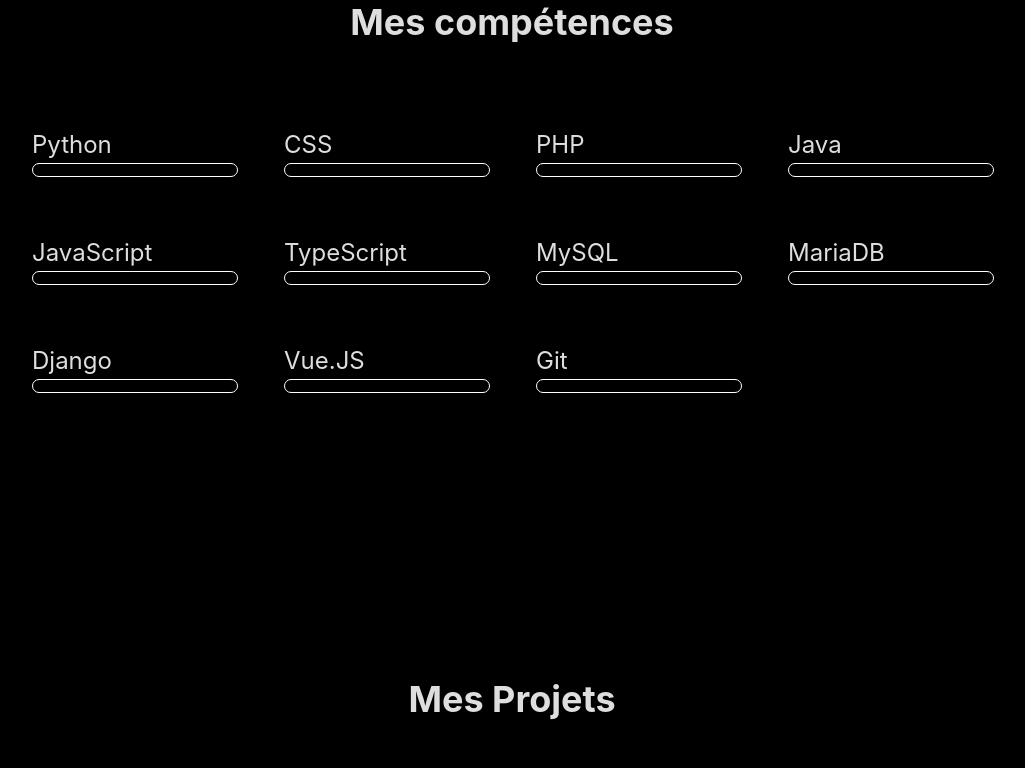
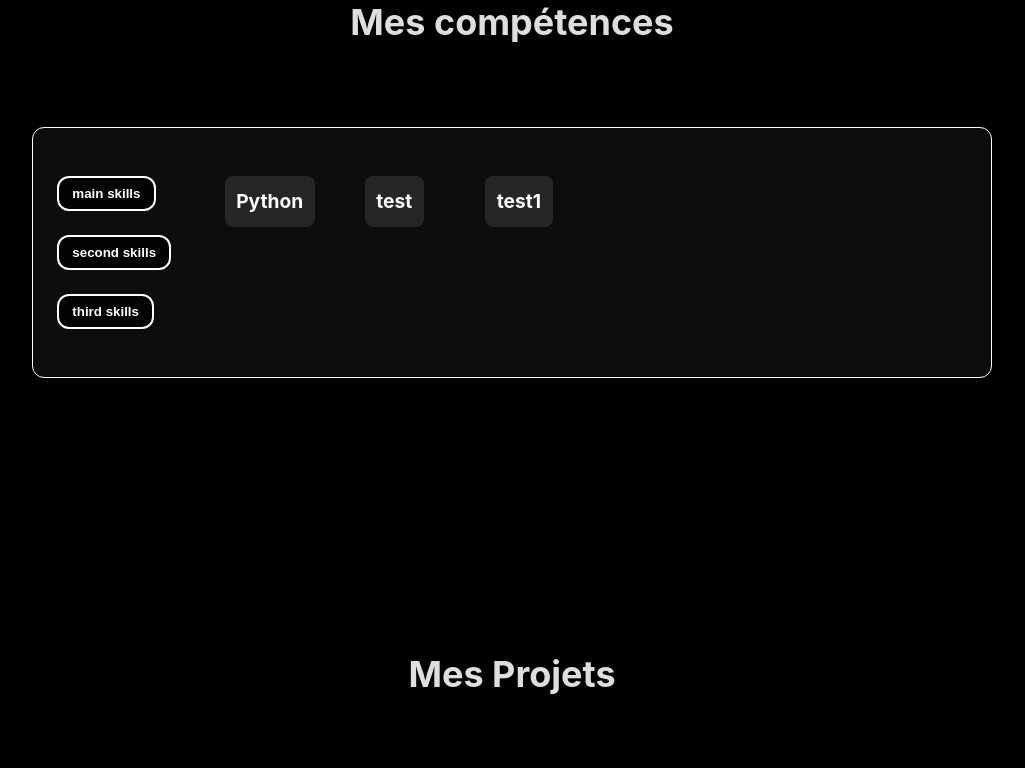
Before and after one commit to Orabis/portfolio, a website built with Vite: page index.html in a window 1280 px wide. Shown: the part 1480-2248 px from the top of the page, without its empty margins (128-1153 px from the left). Built offline with nearby package versions, Linux system fonts and the light colour scheme.

Commit message:
rework all skills, need css adjustement

```diff
--- a/index.html
+++ b/index.html
@@ -63,74 +63,25 @@
   </div>
     <section class="skills-container" id="compétences">
       <h2 class="center">Mes compétences</h2>
-      <div class="container">
-        <div class="skills">
-          <div>
-            <p>Python</p>
-            <div class="progress-container">
-              <div class="progressbar" data-value="60"></div>
-            </div>
-          </div>
-          <div>
-            <p>CSS</p>
-            <div class="progress-container">
-              <div class="progressbar" data-value="40"></div>
-            </div>
-          </div>
-          <div>
-            <p>PHP</p>
-            <div class="progress-container">
-              <div class="progressbar" data-value="40"></div>
-            </div>
-          </div>
-          <div>
-            <p>Java</p>
-            <div class="progress-container">
-              <div class="progressbar" data-value="20"></div>
-            </div>
-          </div>
-          <div>
-            <p>JavaScript</p>
-            <div class="progress-container">
-              <div class="progressbar" data-value="30"></div>
-            </div>
-          </div>
-          <div>
-            <p>TypeScript</p>
-            <div class="progress-container">
-              <div class="progressbar" data-value="20"></div>
-            </div>
-          </div>
-            <div>
-              <p>MySQL</p>
-              <div class="progress-container">
-                <div class="progressbar" data-value="50"></div>
-              </div>
-            </div>
-            <div>
-              <p>MariaDB</p>
-              <div class="progress-container">
-                <div class="progressbar" data-value="50"></div>
-              </div>
-            </div>
-          <div>
-            <p>Django</p>
-            <div class="progress-container">
-              <div class="progressbar" data-value="70"></div>
-            </div>
-          </div>
-          <div>
-            <p>Vue.JS</p>
-            <div class="progress-container">
-              <div class="progressbar" data-value="45"></div>
-            </div>
-          </div>
-          <div>
-            <p>Git</p>
-            <div class="progress-container">
-              <div class="progressbar" data-value="65"></div>
-            </div>
-          </div>
+      <div class="comp-main-container">
+        <div class="category-skills">
+          <button type="button" id="main-button" value="on">main skills</button>
+          <button type="button" id="second-button" value="off">second skills</button>
+          <button type="button" id="third-button" value="off">third skills</button>
+        </div>
+        <div id="main-skills-list" class="skills-lists" style="display:grid">
+          <p>Python</p>
+          <p>test</p>
+          <p>test1</p>
+        </div>
+        <div id="second-skills-list" class="skills-lists" style="display:none">
+          <p>JavaScript</p>
+          <p>test</p>
+          <p>test1</p>
+        </div>
+        <div id="third-skills-list" class="skills-lists" style="display:none">
+          <p>test</p>
+          <p>test2</p>
         </div>
       </div>
     </section>
--- a/src/main.ts
+++ b/src/main.ts
@@ -2,8 +2,8 @@
 
 document.addEventListener('DOMContentLoaded', () => {
     setTimeout(() => {
-        const welcome = document.querySelector('.welcome') as HTMLElement;
-        const mainContent = document.getElementById('contents') as HTMLElement;
+        const welcome = document.querySelector('.welcome') as HTMLElement | null;
+        const mainContent = document.getElementById('contents') as HTMLElement | null;
         const body = document.body;
 
         if (welcome && mainContent) {
@@ -17,11 +17,33 @@
             }, 2000);
         }
     }, 1000);
-});
-window.onload = () => {
+
+        const mainButton = document.getElementById("main-button") as HTMLButtonElement | null;
+        const secondButton = document.getElementById("second-button") as HTMLButtonElement | null;
+        const thirdButton = document.getElementById("third-button") as HTMLButtonElement | null;
+
+        const mainSkills = document.getElementById("main-skills-list") as HTMLDivElement | null;
+        const secondSkills = document.getElementById("second-skills-list") as HTMLDivElement | null;
+        const thirdSkills = document.getElementById("third-skills-list") as HTMLDivElement | null;
+
+        if (mainButton && secondButton && thirdButton && mainSkills && secondSkills && thirdSkills) {
+            function showSkills(selected: HTMLElement, toHide1: HTMLElement, toHide2: HTMLElement) {
+                selected.style.display = 'grid';
+                toHide1.style.display = 'none';
+                toHide2.style.display = 'none';
+            }
+            mainButton.addEventListener('click', () => showSkills(mainSkills, secondSkills, thirdSkills));
+            secondButton.addEventListener('click', () => showSkills(secondSkills, mainSkills, thirdSkills));
+            thirdButton.addEventListener('click', () => showSkills(thirdSkills, mainSkills, secondSkills));
+        } else {
+            console.error("Un ou plusieurs éléments du DOM ne sont pas chargés correctement.");
+        }
+    });
+
+    window.onload = () => {
     window.scroll(0, 0);
     setTimeout(() => {
-        const timeline = document.getElementById('timeline') as HTMLElement;
+        const timeline = document.getElementById('timeline') as HTMLElement | null;
         const events = document.querySelectorAll('.event') as NodeListOf<HTMLElement>;
         const progressBars = document.querySelectorAll('.progressbar') as NodeListOf<HTMLElement>;
 
@@ -34,6 +56,7 @@
                 rect.right <= (window.innerWidth || document.documentElement.clientWidth)
             );
         };
+
         const handleScroll = () => {
             if (timeline && isInViewport(timeline)) {
                 timeline.style.width = '100%';
@@ -42,6 +65,7 @@
                     events.forEach(event => event.style.opacity = '1');
                 }, 900);
             }
+
             progressBars.forEach((progressBar) => {
                 const value = progressBar.getAttribute('data-value');
                 if (value && isInViewport(progressBar)) {
@@ -49,6 +73,7 @@
                 }
             });
         };
+
         window.addEventListener('scroll', handleScroll);
     }, 3000);
 };
--- a/src/style.css
+++ b/src/style.css
@@ -281,6 +281,92 @@
   opacity: 1;
 }
 
+.comp-main-container {
+  border: 1px solid white;
+  border-radius: 12px;
+  display: flex;
+  flex-direction: row;
+  align-items: flex-start;
+  justify-content: space-between;
+  padding: 2em 2em 2em 1em;
+  background-color: rgba(255, 255, 255, 0.05);
+}
+
+.category-skills {
+  display: flex;
+  gap: 1em;
+  align-items: flex-start;
+  flex-direction: column;
+}
+
+.category-skills button {
+  background-color: rgba(0, 0, 0, 0.8);
+  color: white;
+  border: 2px solid white;
+  border-radius: 12px;
+  padding: 0.6em 1em;
+  cursor: pointer;
+  font-weight: bold;
+  transition: background-color 0.3s ease;
+}
+
+.category-skills button:hover {
+  background-color: rgba(255, 255, 255, 0.2);
+}
+
+.category-skills button:focus {
+  outline: none;
+  background-color: rgba(255, 255, 255, 0.3); }
+
+.category-skills button.active {
+  background-color: white;
+  color: black;
+}
+
+.skills-lists {
+  display: grid;
+  gap: 1em;
+  grid-template-columns: repeat(auto-fill, minmax(100px, 1fr));
+  margin-left: 2em;
+  flex-grow: 1;
+}
+
+.skills-lists p {
+  text-align: center;
+  color: white;
+  padding: 0.6em;
+  background-color: rgba(255, 255, 255, 0.1);
+  border-radius: 8px;
+  transition: background-color 0.3s ease;
+  font-size: 1.2rem;
+  font-weight: bold;
+}
+
+.skills-lists p:hover {
+  background-color: rgba(255, 255, 255, 0.3);
+}
+
+@media (max-width: 768px) {
+  .skills-lists {
+    grid-template-columns: repeat(auto-fill, minmax(80px, 1fr));
+    margin-left: 0;
+  }
+
+  .comp-main-container {
+    flex-direction: column;
+    align-items: center;
+  }
+
+  .category-skills {
+    flex-direction: row;
+    gap: 0.5em;
+    justify-content: center;
+  }
+
+  .skills-lists p {
+    font-size: 1rem;
+  }
+}
 .projectgrid {
   display: grid;
   grid-template-columns: repeat(auto-fit, minmax(250px, 1fr));
```
Also changed, not shown: pnpm-lock.yaml.
